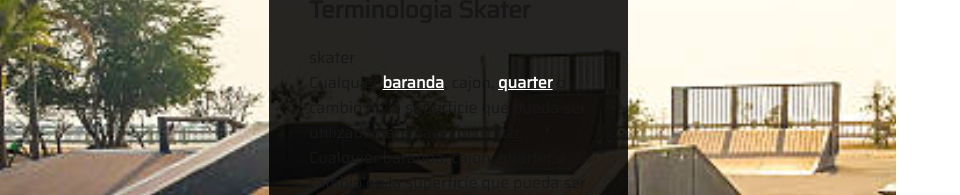
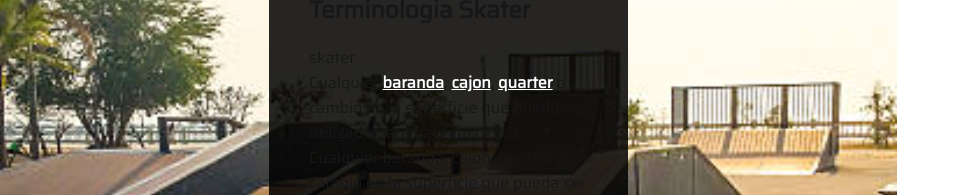
Before and after one commit to jgrandon/skatepark-info, a Next.js app: page /vocabulary in a window 1280 px wide. Shown: the part 139-334 px from the top of the page, without its empty margins (0-960 px from the left). Built offline with nearby package versions, Linux system fonts and the light colour scheme.

Commit message:
fix (slang-detector): update regex expresion to match all vocabulary words

```diff
--- a/src/components/slang-detector/index.jsx
+++ b/src/components/slang-detector/index.jsx
@@ -1,5 +1,7 @@
 import { Slang } from '@/components/skate-slang'
 import { v4 as uuidv4 } from 'uuid'
+import { archive } from '@/components/library'
+
 export function SlangDetector ({ text }) {
     const highlight = 'baranda'
 
@@ -7,9 +9,11 @@ export function SlangDetector ({ text }) {
         return <span>{text}</span>;
     }
 
+    const exp = '(' + Object.keys(archive).join(')|(') + ')'
+
     // Use a regular expression with the 'gi' flags for global, case-insensitive matching
 //    const regex = new RegExp(`(${highlight})`, 'gi');
-    const regex = new RegExp(`(baranda)|(quarter)`, 'gi');
+    const regex = new RegExp(exp, 'gi');
 
     const parts = text.split(regex);
 
@@ -18,7 +22,7 @@ export function SlangDetector ({ text }) {
 
     return (
         <div>
-        {parts.map((part, i) => {
+        {parts.map(part => {
             // Check if the current part matches the highlight (case-insensitive)
             if (regex.test(part)) {
             return (
```
Also changed, not shown: 1 other file (tests, documents, lock files or other folders).
